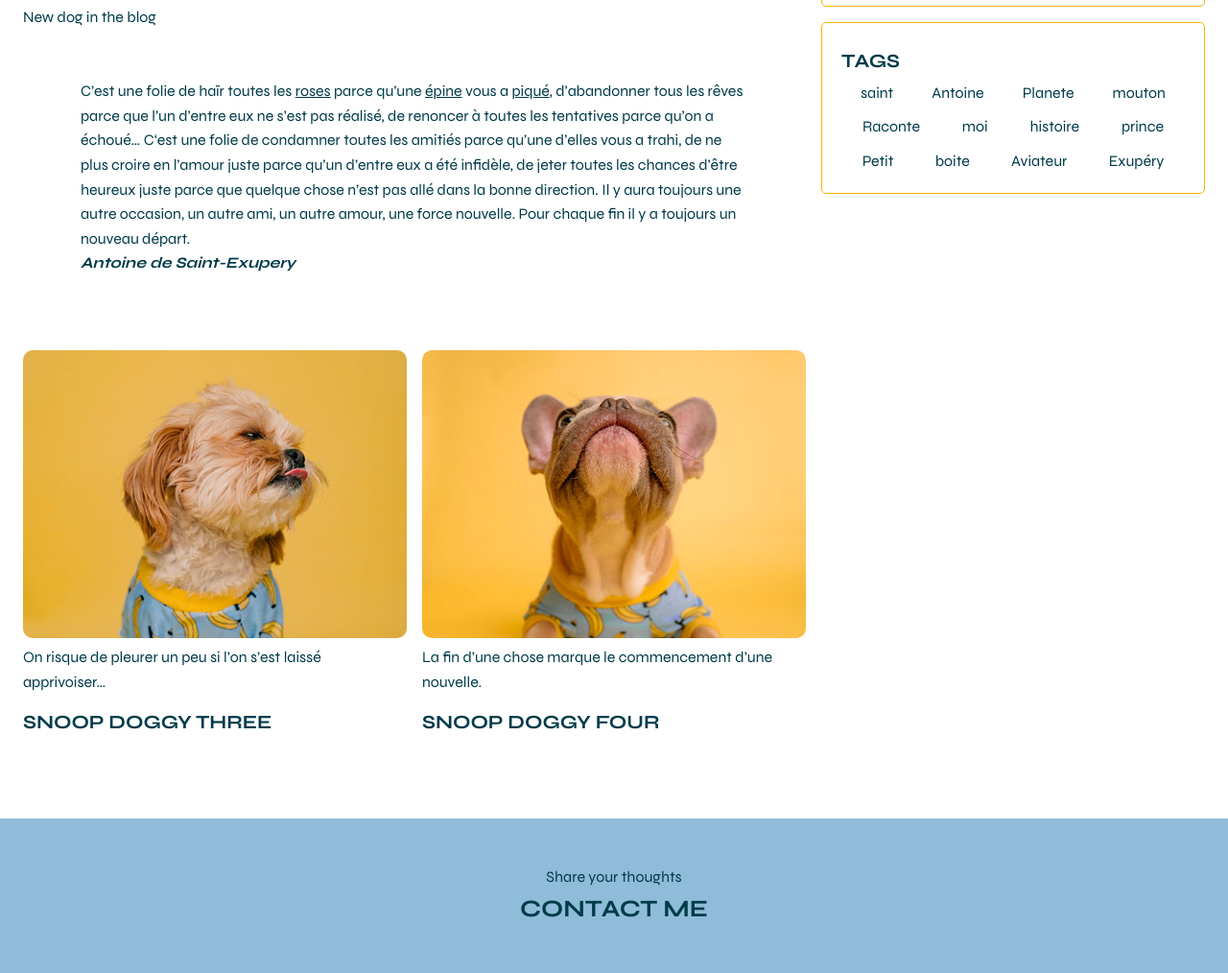
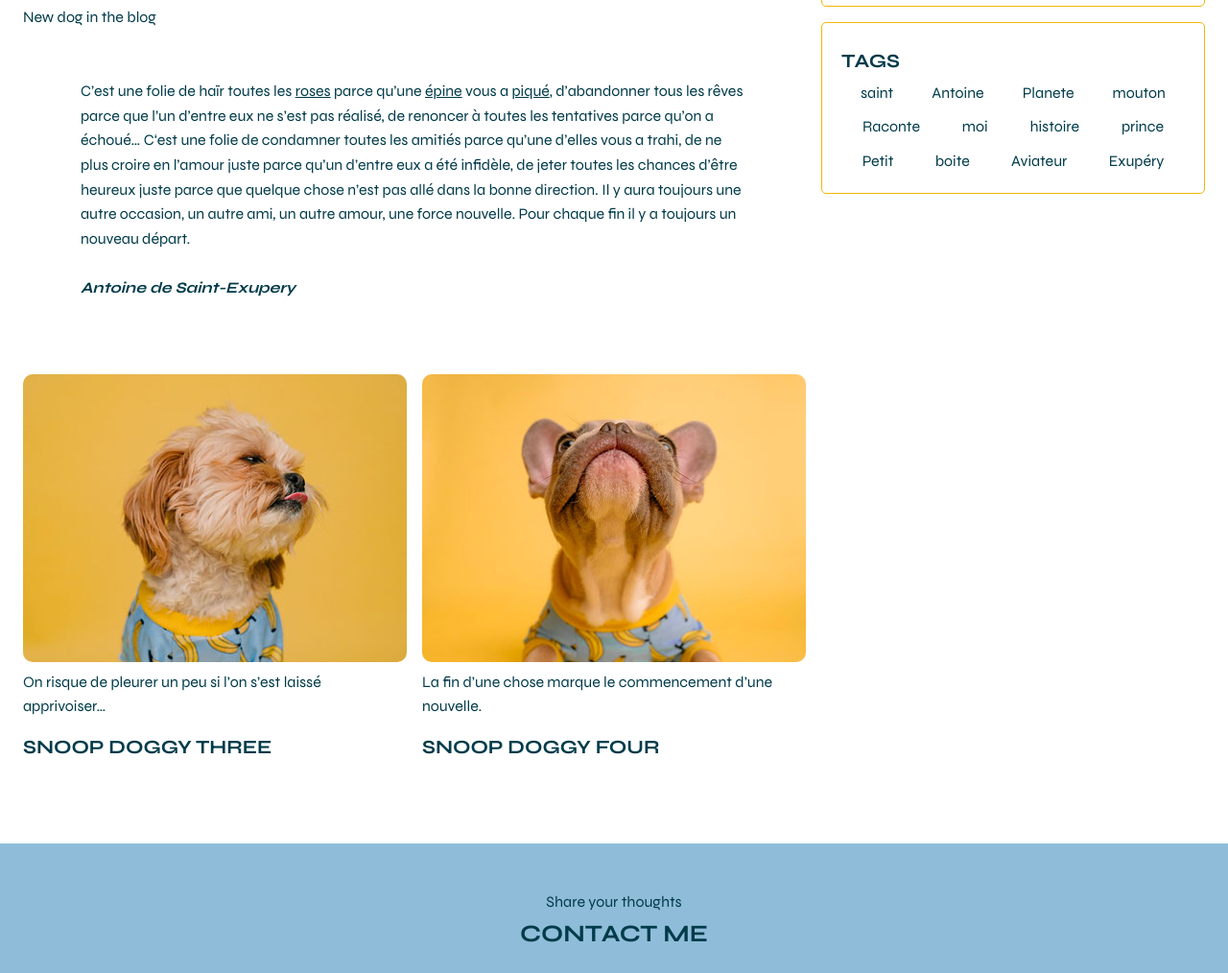
Before and after one commit to requiemcreatif/alain-personal-blog, a plain HTML site: page blog.html in a window 1280 px wide. Shown: the part 1147-2161 px from the top of the page at 96% size. Drawn offline with Linux system fonts and the light colour scheme.

Commit message:
last change on html

```diff
--- a/blog.html
+++ b/blog.html
@@ -62,8 +62,8 @@
               que quelque chose n’est pas allé dans la bonne direction. Il y
               aura toujours une autre occasion, un autre ami, un autre amour,
               une force nouvelle. Pour chaque fin il y a toujours un nouveau
-              départ.<br />
-              <b><i>Antoine de Saint-Exupery</i> </b>
+              départ.<br /><br />
+              <b><em>Antoine de Saint-Exupery</em> </b>
             </blockquote>
           </article>
         </div>
```
